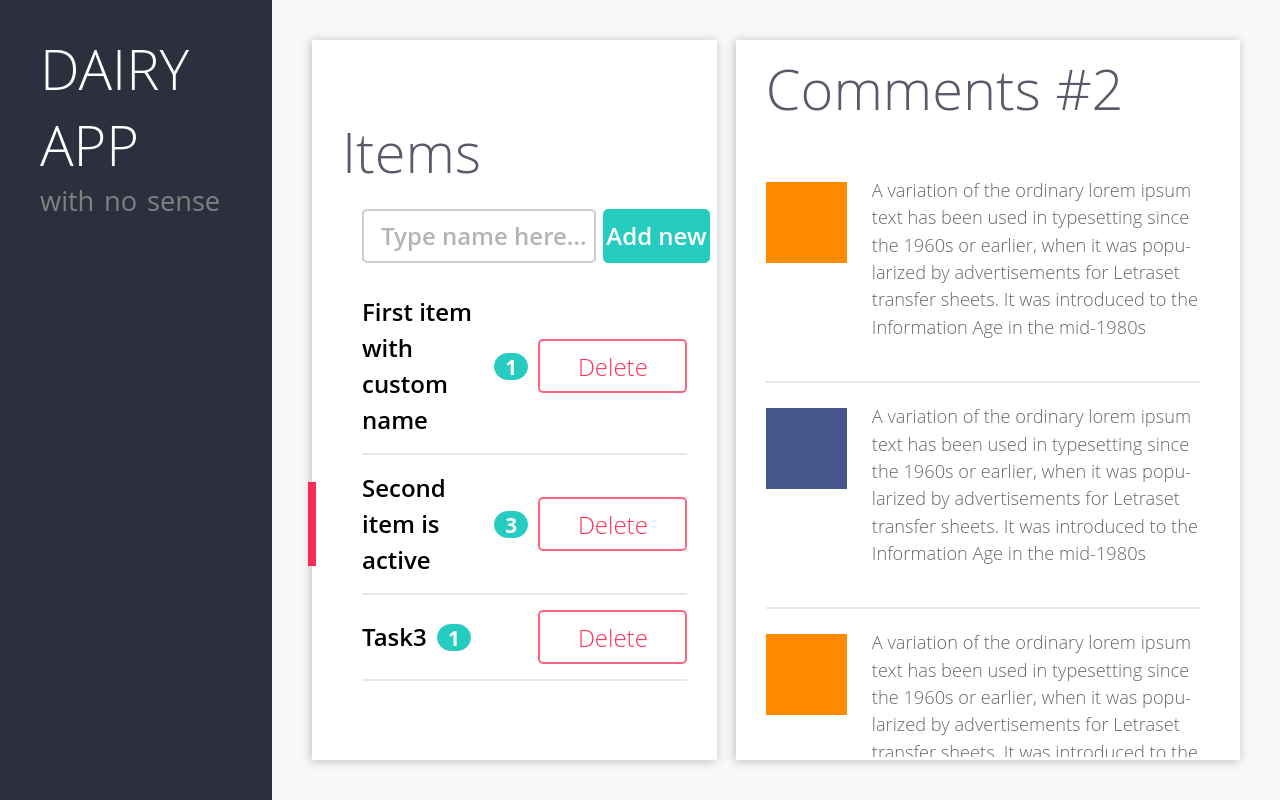
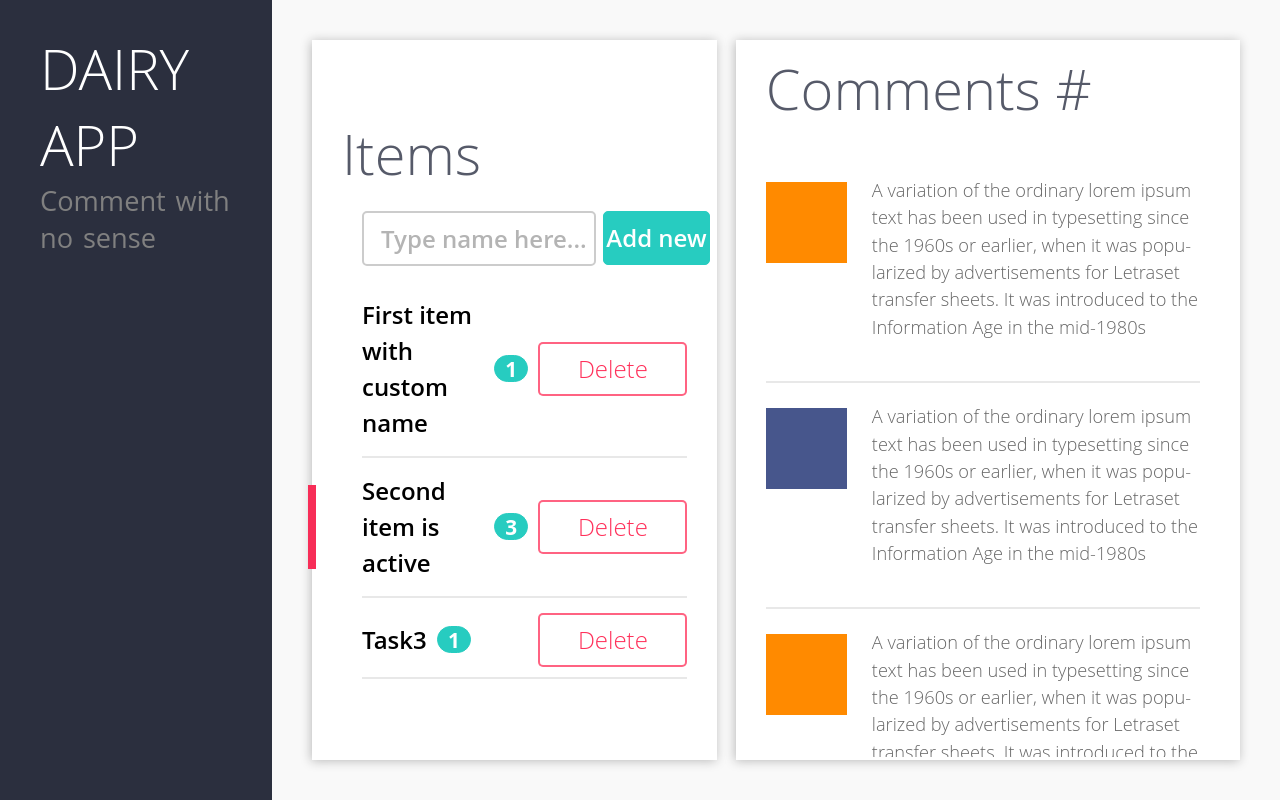
Before and after one commit to mudovytskyi/dairy-app.github.io, a React (Create React App) app: page / in a window 1280 px wide. Built offline with nearby package versions, Linux system fonts and the light colour scheme.

Commit message:
Add rest of UI logic

```diff
--- a/package.json
+++ b/package.json
@@ -7,7 +7,8 @@
     "react": "^16.3.1",
     "react-dom": "^16.3.1",
     "react-router-dom": "^4.2.2",
-    "react-scripts": "1.1.4"
+    "react-scripts": "1.1.4",
+    "react-scroll": "^1.7.8"
   },
   "repository": {
     "type": "git",
--- a/src/components/App.css
+++ b/src/components/App.css
@@ -23,6 +23,7 @@ html, body {
   margin: 0;
   border: none;
   overflow: auto;
+  position: fixed;
 }
 
 .App-name {
@@ -55,6 +56,7 @@ html, body {
   width: 20%;
   height: 100%;
   padding: 30px 0 0 40px;
+  position: static;
 }
 
 .DairyContent {
@@ -66,6 +68,7 @@ html, body {
   width: 80%;
   padding: 40px 40px 40px 40px;
   align-content: space-between;
+  position: static;
 }
 
 .TaskListView {
@@ -117,10 +120,17 @@ html, body {
 ::-ms-input-placeholder { /* Microsoft Edge */
   color: #b4b4b4;
 }
+.TaskListView nav {
+  /* padding: 0; */
+  margin: 0;
+  padding-top: 10px;
+}
 
 .TaskList {
   padding: 0px 10px 0px 20px;
-
+  min-height: 10px;
+  max-height: 650px;
+  /* padding-top: 15px; */
  overflow: hidden;
  overflow-y: auto;
 }
@@ -134,6 +144,14 @@ html, body {
   justify-content: space-between;
   padding: 15px 0;
   overflow: auto;
+}
+
+.TaskRecord:first-of-type {
+  padding-top: 5px;
+}
+.TaskRecord:last-of-type {
+  /* border-bottom: none; */
+  padding-bottom: 10px;
 }
 
 .task-selected .indicator {
@@ -217,9 +235,11 @@ input[type="button"].delete-btn {
   padding: 0;
   margin: 0;
 }
+
 .CommentList {
   width: 100%;
-  height: 600px;
+  min-height: 10px;
+  max-height: 600px;
   padding-top: 15px;
   margin-left: -40px;
   /* padding-top: 35px;   */
@@ -239,6 +259,7 @@ input[type="button"].delete-btn {
 }
 .CommentRecord:last-of-type {
   border-bottom: none;
+  padding-bottom: 10px;
 }
 .comment-name {
   font: 300 1.14em/1.5em "Open Sans";
--- a/src/components/App.js
+++ b/src/components/App.js
@@ -4,8 +4,6 @@ import DairyContent from './DairyContent';
 import './App.css';
 import TaskListView from './task/TaskListView';
 import CommentListView from './comment/CommentListView';
-// import $ from 'jquery';
-// window.jQuery = window.$ = $;
 
 class App extends Component {
   constructor(props) {
@@ -14,13 +12,12 @@ class App extends Component {
     this.state = {
       tasks: this.props.tasks,
       currentTaskID: this.props.currentTaskID,
-      currentTask: this.fetchTask(this.props.currentTaskID),
       lastTaskID: this.props.lastTaskID,
     };
   }
 
   fetchTask = (taskID) => {
-     return  this.props.tasks.find( task => {
+     return  this.state.tasks.find( task => {
         return task._id === taskID;
       }) || {};
   };
@@ -31,7 +28,7 @@ class App extends Component {
                 comments: [],
               };
     this.setState({
-      currentTask: newTask,
+      // currentTask: newTask,
       currentTaskID: newTask._id,
       tasks: [...this.state.tasks, newTask],
       lastTaskID: newTask._id,
@@ -42,19 +39,15 @@ class App extends Component {
 
   deleteTaskHandler = (taskID) => {
     let taskToDelete = this.fetchTask(taskID);
-    console.log(taskToDelete)
     let index = this.state.tasks.indexOf(taskToDelete);
     let updatedTaskList = this.state.tasks.slice();
     updatedTaskList.splice(index, 1);
-    console.log(index, updatedTaskList)
+
     this.setState({
       tasks: updatedTaskList,
-      currentTask: (taskToDelete === this.state.currentTask)  // remove, leave only currentTaskID
-        ? {} // clear styling
-        : this.state.currentTask,
-      currentTaskID: (taskToDelete === this.state.currentTask)
-      ? -1
-      : this.state.currentTask._id,
+      currentTaskID: ((taskToDelete._id === this.state.currentTaskID)
+                          ? -1
+                          : this.state.currentTaskID),
     })
 
     //CALL STORAGE
@@ -65,15 +58,19 @@ class App extends Component {
     let taskToUpdate = Object.assign({}, this.state.currentTask);
     let index = this.state.tasks.indexOf(this.state.currentTask);
     taskToUpdate.comments.push(newComment);
+
+    let updatedTaskList = this.state.tasks.slice();
+    updatedTaskList.splice(index, 1, taskToUpdate);
+
     this.setState({
       currentTask: taskToUpdate,
-      tasks: this.state.tasks.slice().splice(index, 1, taskToUpdate),
+      tasks: updatedTaskList,
     })
 
     //CALL STORAGE
   }
 
-  selectTask = (taskID) => {
+  selectTaskHandler = (taskID) => {
     this.setState({
       currentTask: this.fetchTask(taskID),
       currentTaskID: taskID,
@@ -96,7 +93,7 @@ class App extends Component {
              dairy app
           </div>
           <div className="App-slogan">
-             with no sense
+             Comment with no sense
           </div>
         </div>
 
@@ -104,9 +101,12 @@ class App extends Component {
              <TaskListView tasks={this.state.tasks}
                taskID={this.state.currentTaskID}
                onAdd={this.addNewTaskHandler}
-               onDelete={this.deleteTaskHandler}/>
-             <CommentListView comments={this.state.currentTask.comments}
-                taskID={this.state.currentTaskID}/>
+               onDelete={this.deleteTaskHandler}
+               onSelect={this.selectTaskHandler}/>
+             <CommentListView comments={this.fetchTask(this.state.currentTaskID).comments}
+                onAdd={this.addNewCommentHandler}
+                task={this.fetchTask(this.state.currentTaskID)}
+                taskIndex={this.state.tasks.indexOf(this.state.currentTask)}/>
         </div>
       </div>
     );
--- a/src/components/comment/AddCommentBar.js
+++ b/src/components/comment/AddCommentBar.js
@@ -5,11 +5,7 @@ import CommentIcon from './CommentIcon';
 class AddCommentBar extends Component {
 
     handleKeyPress = (event) => {
-        // event.preventDefault();
-
-
-        if (event.ctrlKey && event.keyCode == 13) {
-           console.log("pass")
+        if (event.ctrlKey && event.charCode == 13) {
             let newCommentValue = this.refs.newCommentTA.value;
             if (newCommentValue) {
                 this.props.addComment(newCommentValue);
--- a/src/components/comment/CommentList.js
+++ b/src/components/comment/CommentList.js
@@ -1,13 +1,18 @@
 import  React, { Component } from 'react';
 import CommentRecord from './CommentRecord';
+import {animateScroll} from 'react-scroll';
 
 class CommentList extends Component {
+
+    componentDidUpdate () {
+        animateScroll.scrollToBottom({containerId: 'container'});
+    }
+
     render () {
-        // console.log(this.props.items)
         if(this.props.items) {
             return (
                 <nav>
-                    <ul className="CommentList">{
+                    <ul id="container" className="CommentList">{
                             Object.keys(this.props.items).map(commentID =>
 
                                 <CommentRecord
--- a/src/components/comment/CommentListView.js
+++ b/src/components/comment/CommentListView.js
@@ -1,36 +1,17 @@
 import  React, { Component } from 'react';
 import CommentList from './CommentList';
 import AddCommentBar from './AddCommentBar';
-import $ from 'jquery';
-// window.jQuery = window.$ = $;
 
 class CommentListView extends Component {
-    addComment = (newComment) => {
-        $("li:last").scrollntToView();
-        // api;
-        // api.addName(newName, contestId).then(resp =>
-        //     this.setState({
-        //         contests: {
-        //             ...this.state.contests,
-        //             [resp.updatedContest._id]: resp.updatedContest
-        //         },
-        //         names: {
-        //             ...this.state.names,
-        //             [resp.newName._id]: resp.newName
-        //         }
-        //     })
-        // )
-        // .catch(error => {
-        //     this.currentContest().description = 'Error';
-        // });
-    };
-
+    componentDidUpdate() {
+        console.log(this.props.comments, this.props.taskIndex, this.props.task);
+    }
     render () {
         return (
             <div className="CommentListView">
-            <p className="App-title">Comments #{this.props.taskID > -1 ? this.props.taskID : ""}</p>
+            <p className="App-title">Comments #{this.props.taskIndex > -1 ? this.props.taskIndex + 1 : ""}</p>
             <CommentList items={this.props.comments}/>
-            <AddCommentBar addComment={this.addComment}/>
+            <AddCommentBar addComment={this.props.onAdd}/>
              </div>
         );
     }
--- a/src/components/task/AddTaskBar.js
+++ b/src/components/task/AddTaskBar.js
@@ -10,23 +10,20 @@ class AddTaskBar extends Component {
 
     handleSubmit = (event) => {
         event.preventDefault();
-        // console.log('test');
-        // console.log(this.refs.newNameInput.value);
         // read the value that the user types
         let newTaskValue = this.refs.newTaskInput.value;
         if (newTaskValue) {
             this.addTask(newTaskValue);
         }
     }
+
     handleKeyPress = (event) => {
-        // event.preventDefault();
-
         let newTaskValue = this.refs.newTaskInput.value;
-        console.log(event)
-        if (newTaskValue && event.keyCode == 13) {
+        if (newTaskValue && event.charCode == 13) {
            this.addTask(newTaskValue);
         }
     }
+
     /* <div className="AddTaskBar">
             <form onSubmit={this.handleSubmit}>
                 <input type="text"
--- a/src/components/task/TaskList.js
+++ b/src/components/task/TaskList.js
@@ -1,18 +1,26 @@
 import  React, { Component } from 'react';
 import PropTypes, { number } from 'prop-types';
 import TaskRecord from './TaskRecord';
-import $ from 'jquery';
+import {animateScroll} from 'react-scroll';
+
 class TaskList extends Component {
+
+    componentDidUpdate () {
+        animateScroll.scrollToBottom({containerId: 'container'});
+    }
+
     render () {
         return (
             <nav>
-            <ul className="TaskList">{
+            <ul id='container' className="TaskList">{
                 Object.keys(this.props.items).map(taskID =>
                         {
                             let task = this.props.items[taskID]
                             let record = (task._id === this.props.selectedTask)
-                                ? <TaskRecord key = {taskID} selected {...task} onClick={this.props.onDelete} />
-                                : <TaskRecord key = {taskID} {...task} onClick={this.props.onDelete} />;
+                                ? <TaskRecord key = {taskID} selected {...task} onClick={this.props.onDelete}
+                                    onSelect={this.props.onSelect} />
+                                : <TaskRecord key = {taskID} {...task} onClick={this.props.onDelete}
+                                    onSelect={this.props.onSelect} />;
 
                             return record;
                         }
--- a/src/components/task/TaskRecord.js
+++ b/src/components/task/TaskRecord.js
@@ -4,15 +4,15 @@ import $ from 'jquery';
 class TaskRecord extends Component {
 
     handleClick = () => {
-        console.log(this.props._id);
         this.props.onClick(this.props._id)
      };
 
      handleSelected = (event) => {
-        // console.log("pass", event.target);
         $('.task-selected').removeClass('task-selected');
         $(event.currentTarget).addClass('task-selected');
+        this.props.onSelect(this.props._id);
      };
+
 /*  <div className="TaskRecord">
                 <div className="task-name">
                     <span>{this.props.name}</span>
@@ -25,7 +25,6 @@ class TaskRecord extends Component {
                 </div>
             </div> */
     render () {
-        console.log(this.props.selected)
         return (
             <li className={(this.props.selected == true) ? "TaskRecord task-selected" : "TaskRecord"} onClick={this.handleSelected.bind(this)}>
                 <div className="indicator"/>
```
Also changed, not shown: src/components/task/TaskListView.js (+3 -25 lines), 2 other files (tests, documents, lock files or other folders).
